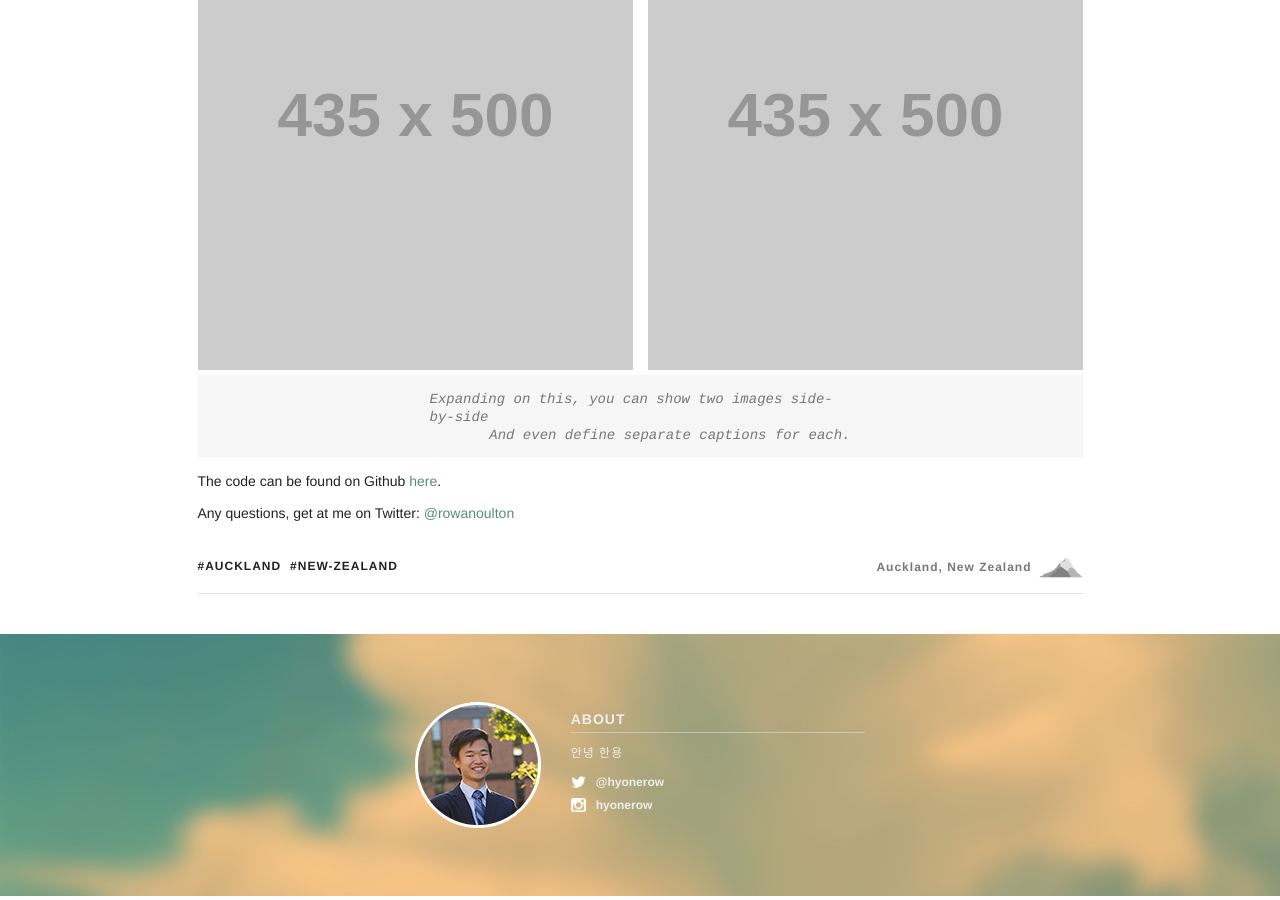
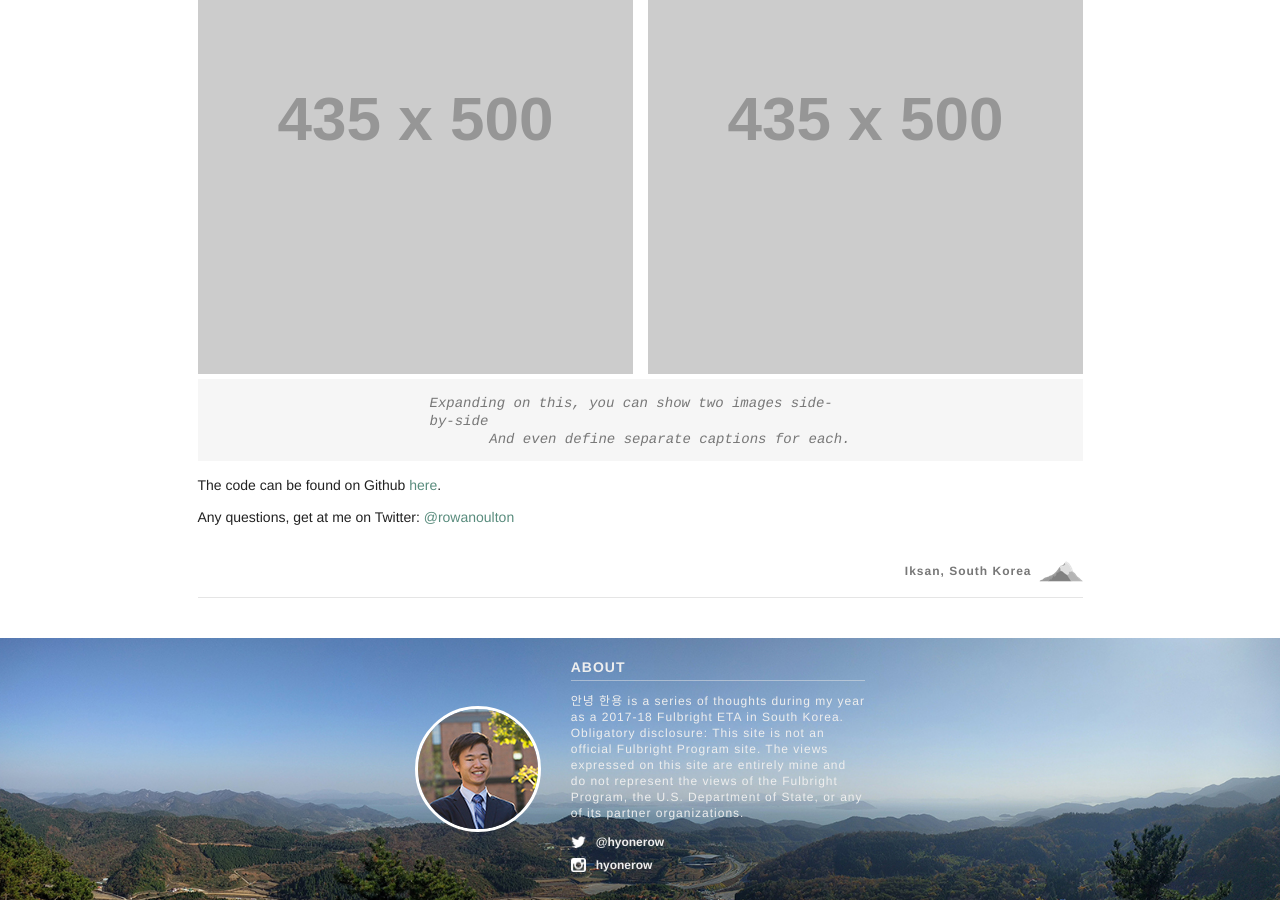
Before and after one commit to hwunrow/hwunrow-archive.github.io, a Jekyll site: the page built from _posts/2014-08-12-the-travelog-theme.markdown, in a window 1280 px wide and 900 px high, scrolled down 1041 px. Built offline with Jekyll 4.4.1, drawn with Linux system fonts in a browser that asks for light colours; some of the changed text lies outside the part shown.

```diff
--- a/_config.yml
+++ b/_config.yml
@@ -1,10 +1,11 @@
 # Site settings
 title: Hello HanYong
-subtitle: "Journal of Han Yong Wunrow"
-email: your-email@domain.com
-description: "안녕 한용"
+subtitle: "안녕 한용"
+email: hanyongwunrow [at] gmail [dot] com
+description: "안녕 한용 is a series of thoughts during my year as a 2017-18 Fulbright ETA in South Korea.
+Obligatory disclosure: This site is not an official Fulbright Program site. The views expressed on this site are entirely mine and do not represent the views of the Fulbright Program, the U.S. Department of State, or any of its partner organizations."
 baseurl: ""
-url: "hanyongwunrow.me"
+url: "hanyongwunrow.me/Fulbright"
 twitter_username: "hyonerow"
 github_username:  "hwunrow"
 instagram_username: "hyonerow"
--- a/_posts/2014-08-12-the-travelog-theme.markdown
+++ b/_posts/2014-08-12-the-travelog-theme.markdown
@@ -1,10 +1,10 @@
 ---
 layout: post
 title:  "The Travelog Theme"
-date:   2014-08-12 17:39:55
-categories: auckland, new-zealand
-location: Auckland, New Zealand
-tags: auckland new-zealand
+date:   2017-11-23
+categories: trave
+location: Iksan, South Korea
+tags:
 ---
 
 Travelog is a theme for Jekyll that is both elegant and downright simple.
```
Also changed, not shown: img/banner.jpg, 2 other files.
